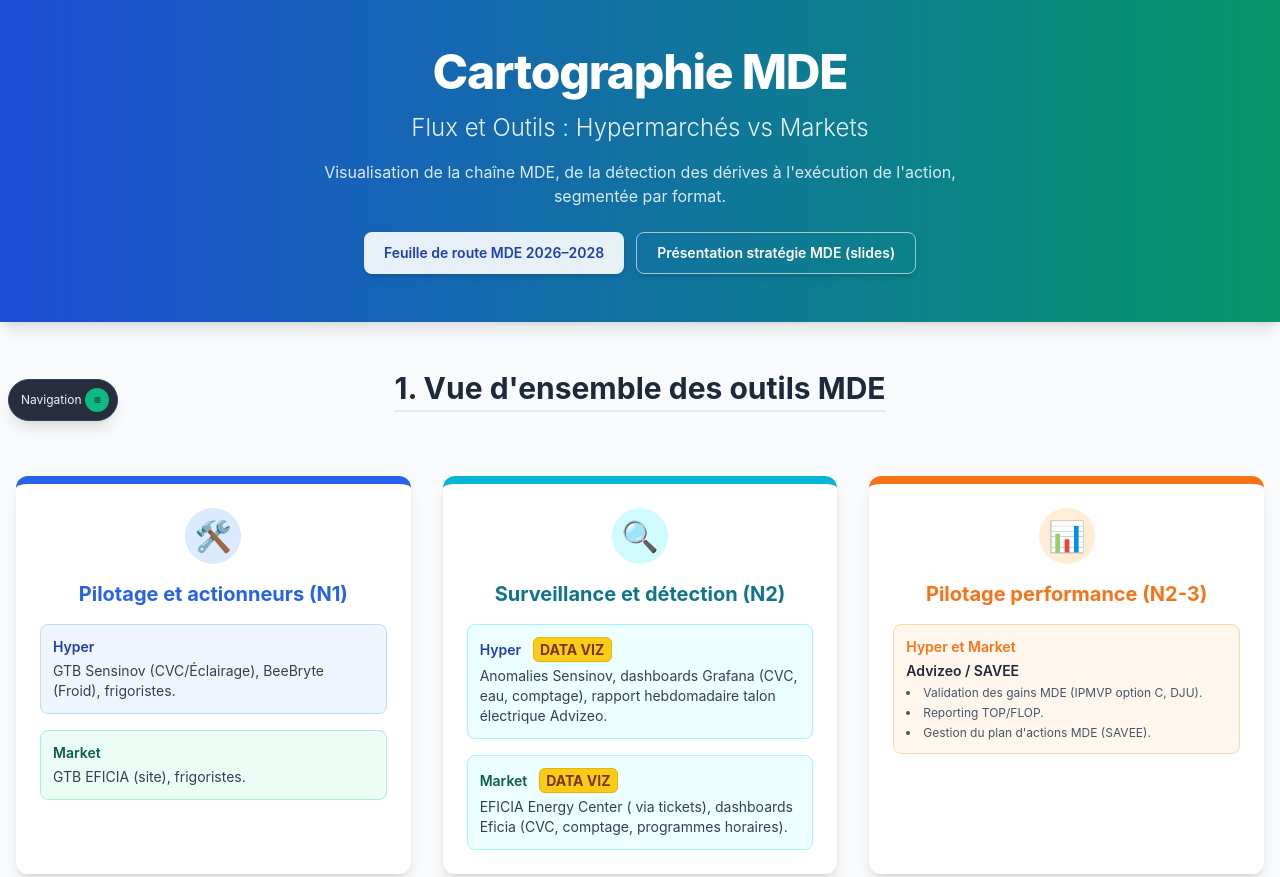
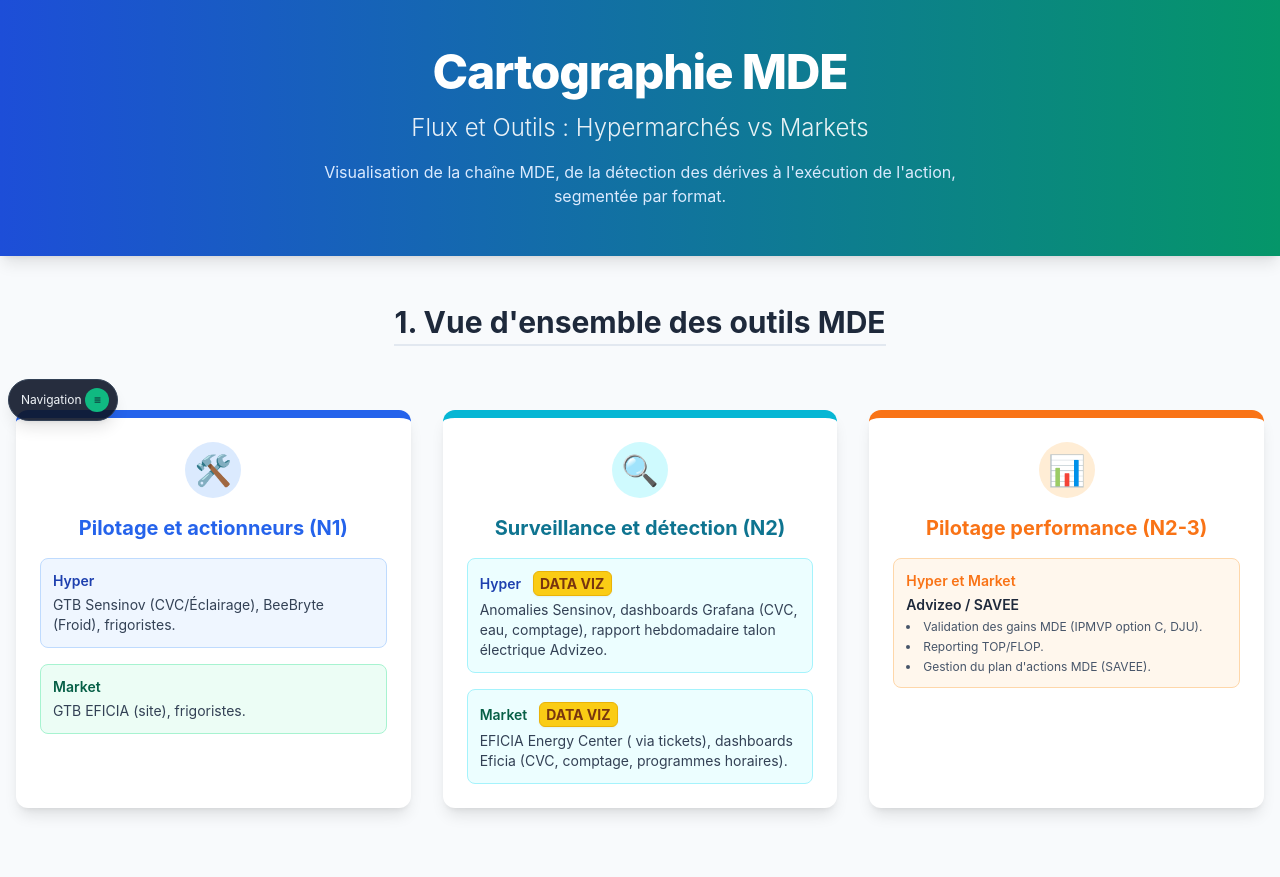
Before and after one commit to gwendalgauci-bot/cartographie-mde, a plain HTML site: page index.html in a window 1280 px wide. Shown: the top 877 px of the page. Drawn offline with nearby package versions, Linux system fonts and the light colour scheme.

Commit message:
Update index.html

```diff
--- a/index.html
+++ b/index.html
@@ -125,19 +125,6 @@
         <p class="mt-4 max-w-2xl mx-auto text-blue-100">
             Visualisation de la chaîne MDE, de la détection des dérives à l'exécution de l'action, segmentée par format.
         </p>
-
-        <!-- Boutons vers les pages liées -->
-        <div class="mt-6 flex flex-wrap justify-center gap-3">
-            <a href="feuille-de-route-mde.html"
-               class="inline-flex items-center px-5 py-2.5 rounded-lg bg-white/90 text-blue-800 text-sm font-semibold shadow-md hover:bg-white transition">
-                Feuille de route MDE 2026–2028
-            </a>
-
-            <a href="strategieMDE.html"
-               class="inline-flex items-center px-5 py-2.5 rounded-lg border border-white/60 text-white text-sm font-semibold shadow-md hover:bg-white/10 transition">
-                Présentation stratégie MDE (slides)
-            </a>
-        </div>
     </div>
 </header>
 
```
